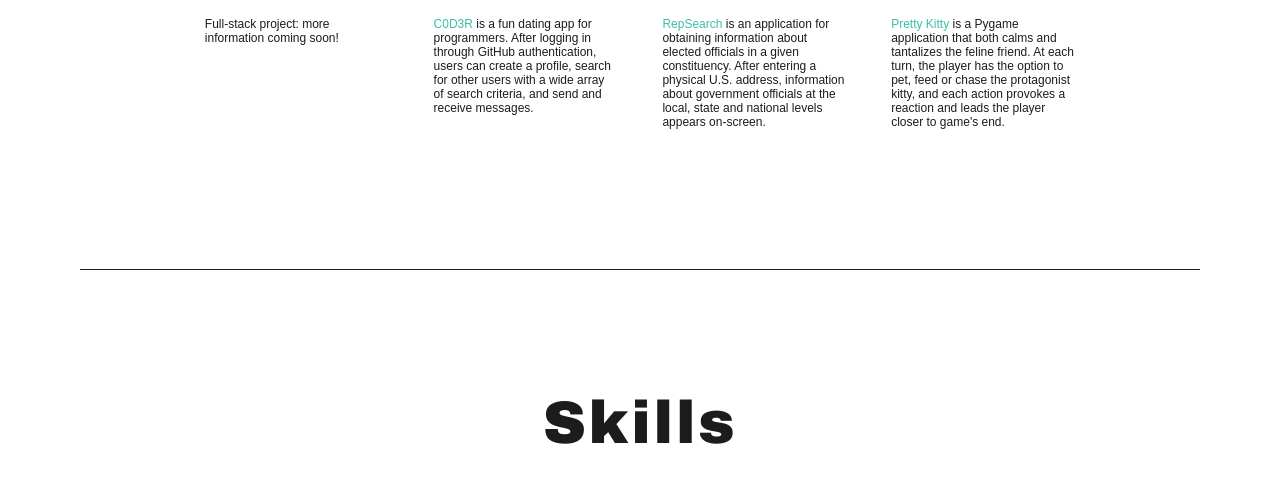
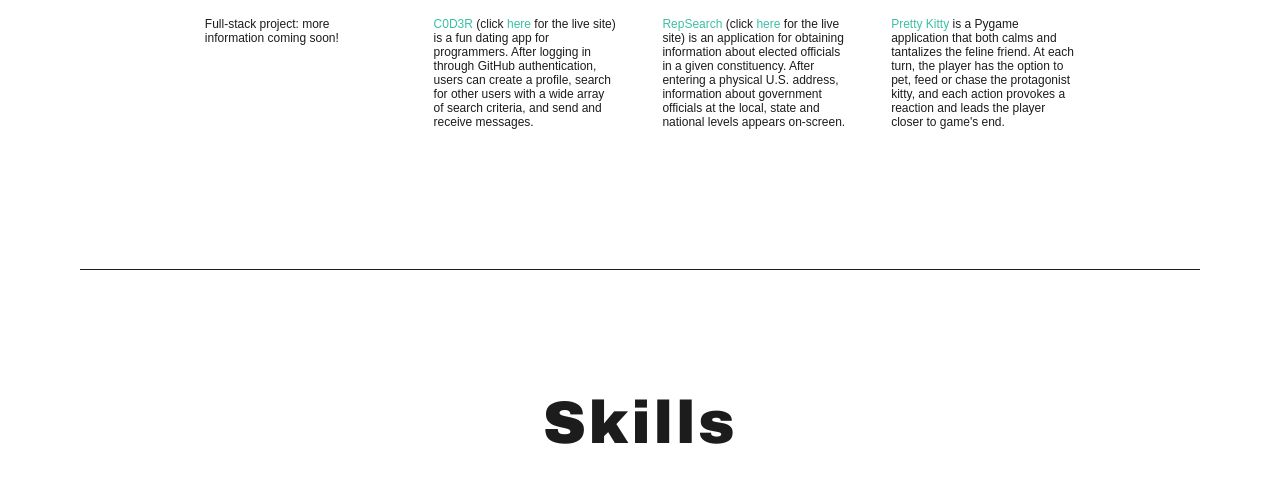
Before and after one commit to jko113/portfolio, a website: page index.html in a window 1280 px wide. Shown: the part 1317-1800 px from the top of the page. Drawn offline with nearby package versions, Linux system fonts and the light colour scheme.

Commit message:
adding links to project live sites

```diff
--- a/index.html
+++ b/index.html
@@ -82,7 +82,7 @@
                                 <i class="fas fa-hand-holding-heart"></i>
                             </a>
                         </div>
-                        <div class="p-content"><a target="_blank" href="https://www.github.com/jko113/c0d3r/">C0D3R</a> is a fun dating app for programmers. After logging in through GitHub authentication, users can create a profile, search for other users with a wide array of search criteria, and send and receive messages.</div>
+                        <div class="p-content"><a target="_blank" href="https://www.github.com/jko113/c0d3r/">C0D3R</a> (click <a target="_blank" href="http://c0d3r.joshuakowens.com/">here</a> for the live site) is a fun dating app for programmers. After logging in through GitHub authentication, users can create a profile, search for other users with a wide array of search criteria, and send and receive messages.</div>
                     </div>
                     <div class="flex-center flex-column app-margin flex-even">
                         <div class="p-logo">
@@ -90,7 +90,7 @@
                                 <i class="fas fa-users"></i>
                             </a>
                         </div>
-                        <div class="p-content"><a target="_blank" href="https://www.github.com/jko113/repsearch/">RepSearch</a> is an application for obtaining information about elected officials in a given constituency. After entering a physical U.S. address, information about government officials at the local, state and national levels appears on-screen.</div>
+                        <div class="p-content"><a target="_blank" href="https://www.github.com/jko113/repsearch/">RepSearch</a> (click <a target="_blank" href="http://repsearch.joshuakowens.com/">here</a> for the live site) is an application for obtaining information about elected officials in a given constituency. After entering a physical U.S. address, information about government officials at the local, state and national levels appears on-screen.</div>
                     </div>
                     <div class="flex-center flex-column app-margin flex-even">
                         <div class="p-logo">
```
